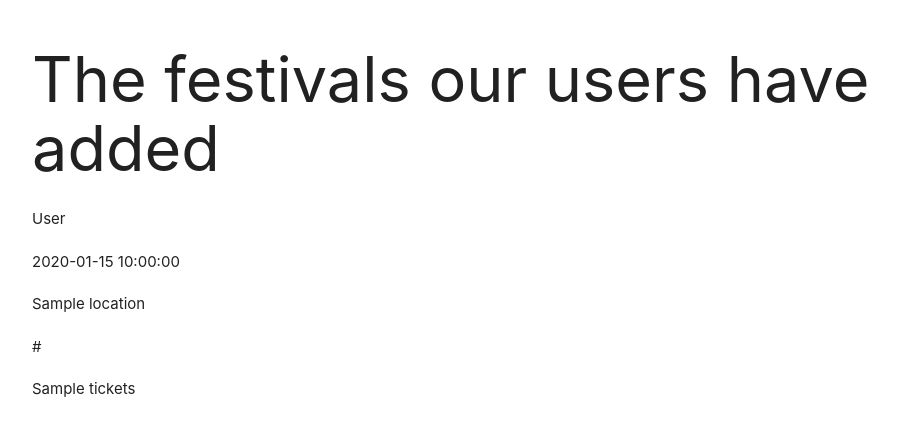
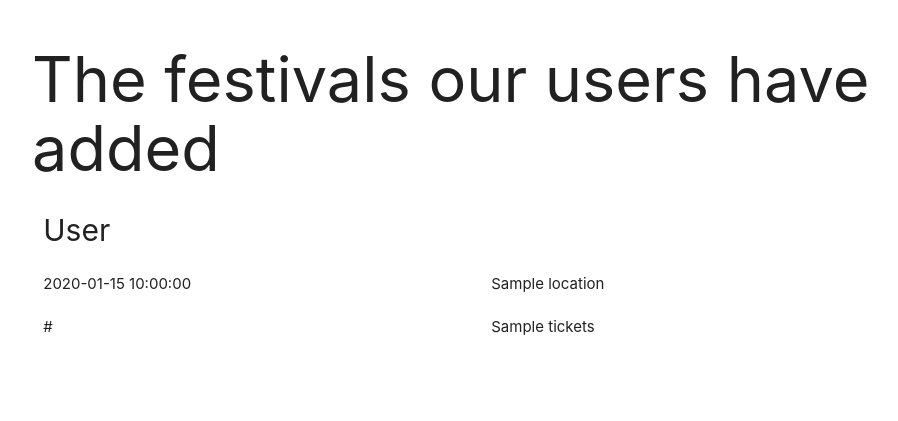
Before and after one commit to jvegter77/milestone-3-edm, a Flask app: page /get_festivals in a window 1280 px wide. Shown: the part 668-1089 px from the top of the page, without its empty margins (160-1058 px from the left). After the commit the page ends 1003 px from the top, so only its background shows below. Run offline with Flask 2, Linux system fonts and the light colour scheme; a database or web service that is not in the repository returns one stand-in record (values such as "Sample title"); some libraries are stand-ins or nearby versions.

Commit message:
added styling to festivals page

```diff
--- a/static/css/style.css
+++ b/static/css/style.css
@@ -13,3 +13,7 @@ body {
     width: 100%;
     height: 600px;
 }
+
+.intro {
+    font-size:30px;
+}
--- a/templates/festivals.html
+++ b/templates/festivals.html
@@ -6,23 +6,25 @@
 </div>
 
 <div class="container">
+    <div class="row">
         {% for festivals in festivals %}
-    <div class="row" col s6>
+        <div class="row col s12 intro">
             {{festivals.festivalname}}
         </div>
-    <div class="row">
+        <div class="row col s6">
             {{festivals.date}}
         </div>
-    <div class="row">
+        <div class="row col s6">
             {{festivals.location}}
         </div>
-    <div class="row">
+        <div class="row col s6">
             {{festivals.website}}
         </div>
-    <div class="row">
+        <div class="row col s6">
             {{festivals.tickets}}
         </div>
         {% endfor %}
     </div>
+</div>
 
 {% endblock %}
```
Lines whose indentation alone changed are shown as unchanged.
